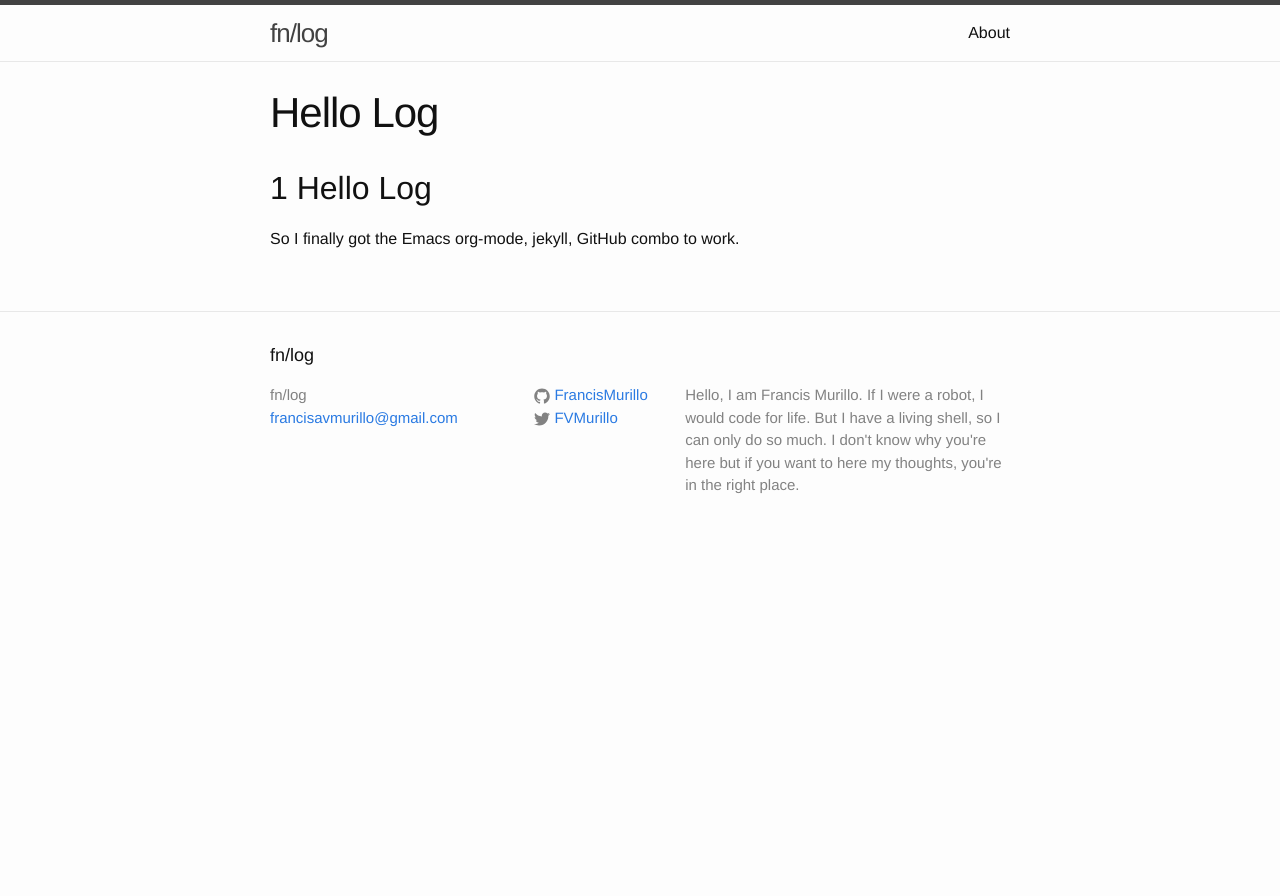
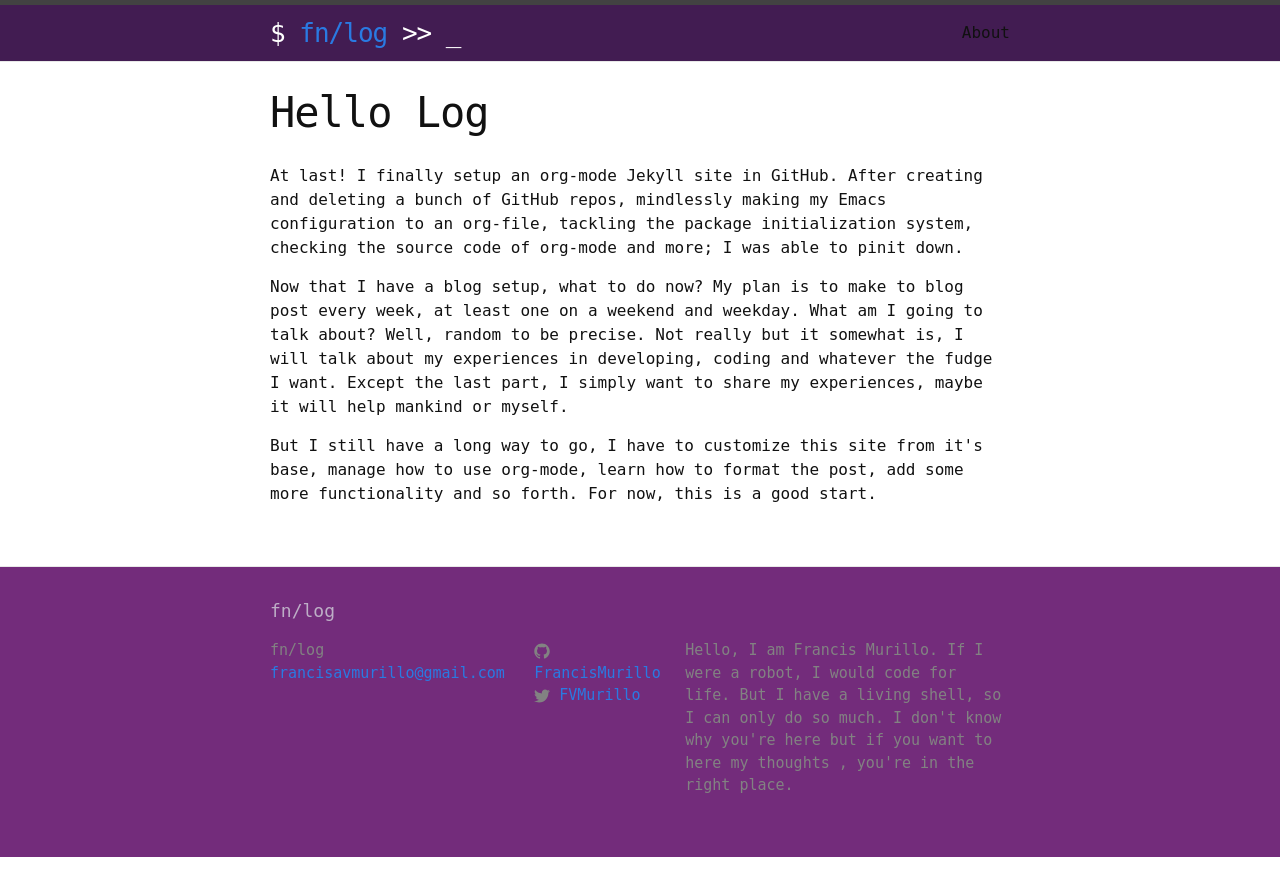
Before and after one commit to FrancisMurillo/FrancisMurillo.github.io, a Jekyll site: the page built from _posts/2016-01-13-Hello Log.html, in a window 1280 px wide. Shown: the top 896 px of the page. Built offline with Jekyll 4.4.1, drawn with Linux system fonts in a browser that asks for light colours.

Commit message:
2016-01-13 Post

```diff
--- a/_config.yml
+++ b/_config.yml
@@ -8,12 +8,13 @@
 # Site settings
 title: fn/log
 email: francisavmurillo@gmail.com
-description: > # this means to ignore newlines until "baseurl:"
+description:
   Hello, I am Francis Murillo.
   If I were a robot, I would code for life.
-  But I have a living shell, so I can only do so much.
+    But I have a living shell, so I can only do so much.
 
-  I don't know why you're here but if you want to here my thoughts, you're in the right place.
+  I don't know why you're here but if you want to here my thoughts
+    , you're in the right place.
 baseurl: "" # the subpath of your site, e.g. /blog
 url: "http://francismurillo.com" # the base hostname & protocol for your site
 twitter_username: FVMurillo
--- a/_includes/header.html
+++ b/_includes/header.html
@@ -2,7 +2,12 @@
 
   <div class="wrapper">
 
-    <a class="site-title" href="{{ site.baseurl }}/">{{ site.title }}</a>
+    <span class="site-title">
+      <span> $ </span>
+      <a  href="{{ site.baseurl }}/">{{ site.title }}</a>
+      <span> &gt;&gt; </span>
+      <span> _ </span>
+    </span>
 
     <nav class="site-nav">
       <a href="#" class="menu-icon">
--- a/_posts/2016-01-13-Hello Log.html
+++ b/_posts/2016-01-13-Hello Log.html
@@ -8,11 +8,15 @@ categories:
 tags:
 - jekyll
 ---
-<div id="outline-container-orgheadline1" class="outline-2">
-<h2 id="orgheadline1"><span class="section-number-2">1</span> Hello Log</h2>
-<div class="outline-text-2" id="text-1">
+
 <p>
-So I finally got the Emacs org-mode, jekyll, GitHub combo to work.
+At last! I finally setup an org-mode Jekyll site in GitHub. After creating and deleting a bunch of GitHub repos, mindlessly making my Emacs configuration to an org-file, tackling the package initialization system, checking the source code of org-mode and more; I was able to pinit down.
 </p>
-</div>
-</div>
+
+<p>
+Now that I have a blog setup, what to do now? My plan is to make to blog post every week, at least one on a weekend and weekday. What am I going to talk about? Well, random to be precise. Not really but it somewhat is, I will talk about my experiences in developing, coding and whatever the fudge I want. Except the last part, I simply want to share my experiences, maybe it will help mankind or myself.
+</p>
+
+<p>
+But I still have a long way to go, I have to customize this site from it's base, manage how to use org-mode, learn how to format the post, add some more functionality and so forth. For now, this is a good start.
+</p>
--- a/_sass/_layout.scss
+++ b/_sass/_layout.scss
@@ -8,6 +8,8 @@
 
     // Positioning context for the mobile navigation icon
     position: relative;
+
+    background-color: $main-color;
 }
 
 .site-title {
@@ -18,9 +20,12 @@
     margin-bottom: 0;
     float: left;
 
+    color: $main-font-color;
+
     &,
     &:visited {
-        color: $grey-color-dark;
+        color: $main-font-color;
+        text-decoration: none;
     }
 }
 
@@ -100,6 +105,10 @@
 .site-footer {
     border-top: 1px solid $grey-color-light;
     padding: $spacing-unit 0;
+
+    background-color: $secondary-color;
+
+    color: $secondary-font-color;
 }
 
 .footer-heading {
--- a/css/main.scss
+++ b/css/main.scss
@@ -3,19 +3,31 @@
 ---
 @charset "utf-8";
 
-
+// Color Scheme
+// http://www.colorcombos.com/color-schemes/171/ColorCombo171.html
 
 // Our variables
-$base-font-family: "Helvetica Neue", Helvetica, Arial, sans-serif;
+$base-font-family: "DejaVu Sans Mono", "Helvetica Neue", Helvetica, Arial, sans-serif;
 $base-font-size:   16px;
 $base-font-weight: 400;
 $small-font-size:  $base-font-size * 0.875;
 $base-line-height: 1.5;
 
+$main-color:            #421c52;
+
+$secondary-color:        #732c7b;
+
+$main-font-color:  #9c8aa5;
+$main-font-color:  #ffffff;
+
+$secondary-font-color: #bdaec6;
+
+$tertiary-font-color: #ffffff;
+
 $spacing-unit:     30px;
 
 $text-color:       #111;
-$background-color: #fdfdfd;
+$background-color: white;
 $brand-color:      #2a7ae2;
 
 $grey-color:       #828282;
--- a/index.html
+++ b/index.html
@@ -7,7 +7,7 @@ layout: default
   <h1 class="page-heading">Posts</h1>
 
   <ul class="post-list">
-    {% for post in site.posts %}
+    {% for post in site.posts :limit 5 %}
       <li>
         <span class="post-meta">{{ post.date | date: "%b %-d, %Y" }}</span>
 
```
Also changed, not shown: _posts/2016-01-15-Setting Up org-mode And jekyll.html (added, +172 -0 lines), 7 other files.
